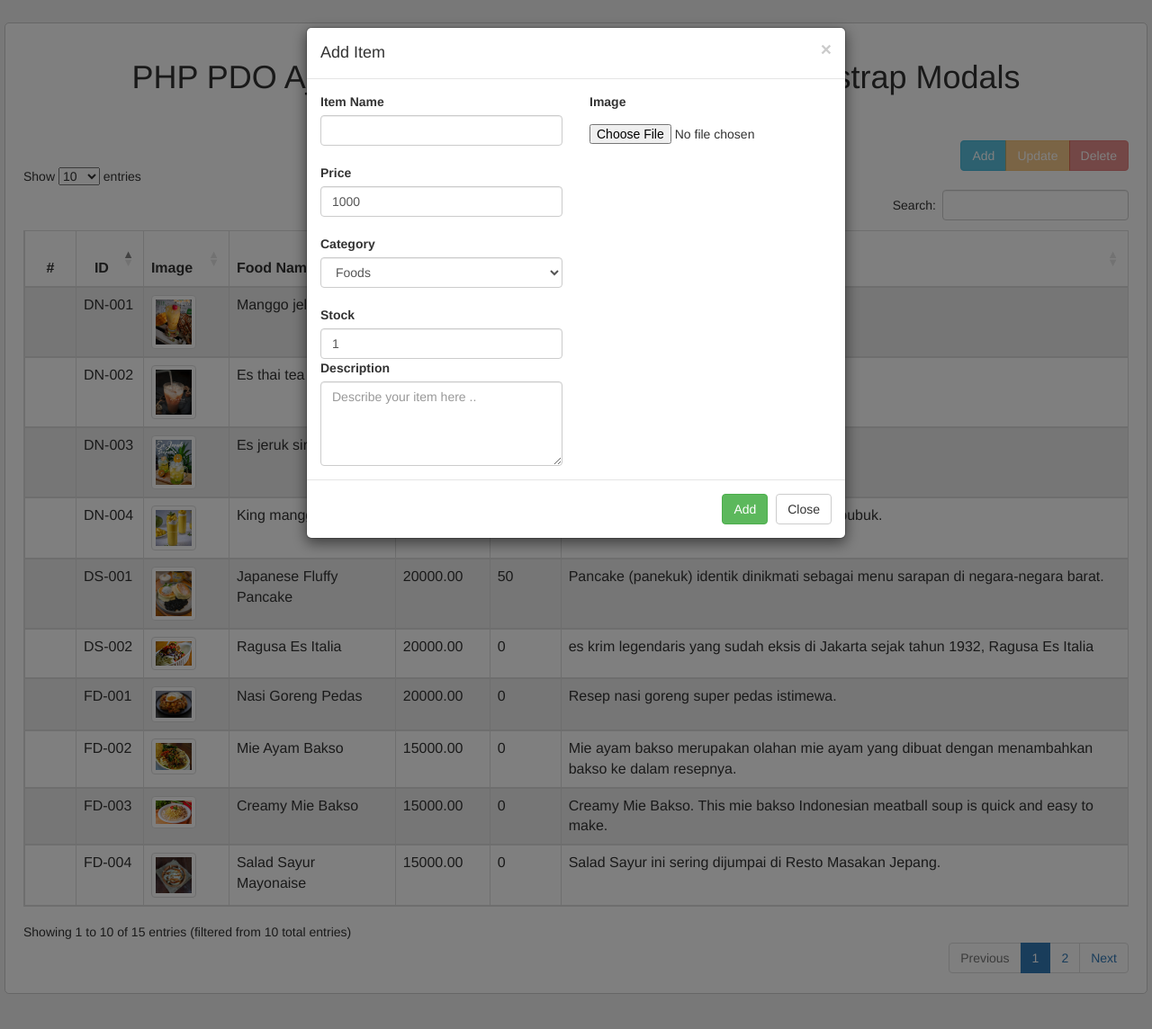
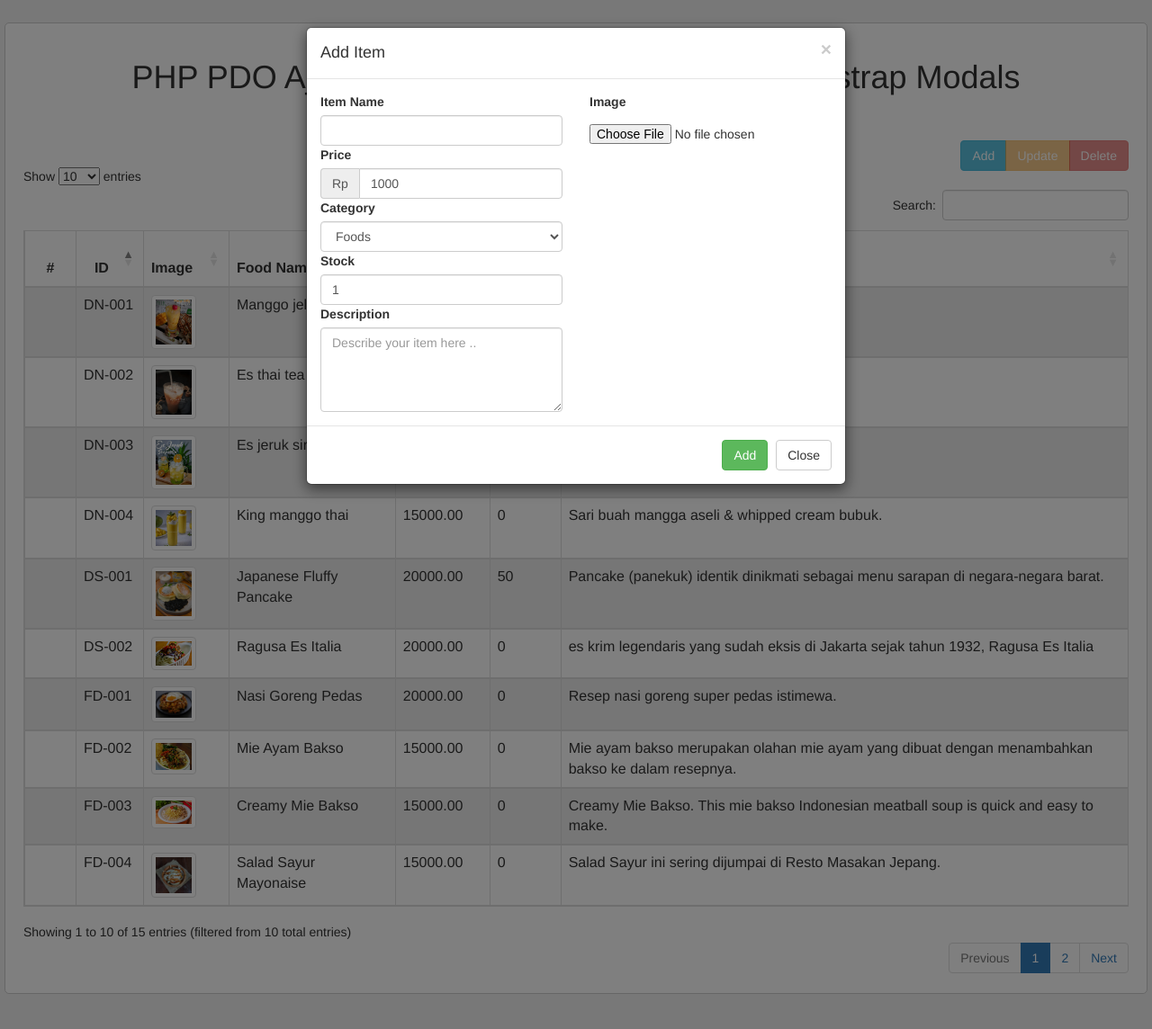
Before and after one commit to arduino-uno/class-datatables-crud, a PHP site: page / in a window 1280 px wide, after a click on "Add". Shown: the top 1144 px of the page at 90% size. Run offline with PHP 8.4, Linux system fonts and the light colour scheme; data comes from the database, SQL or seed files in the repository; data that the repository does not hold is empty; some libraries are stand-ins or nearby versions.

Commit message:
Update index.php
Update index.php

```diff
--- a/index.php
+++ b/index.php
@@ -90,13 +90,19 @@ $rows = json_decode( $rows, true );
 				<div class="modal-body">
 				    <div class="row">
 				      <div class="col-xs-6">
+								<div class="form-row">
 									<label>Item Name</label>
 									<input type="hidden" name="item_id" id="item_id" />
 									<input type="text" name="item_name" id="item_name" class="form-control" />
-								<br>
+								</div>
+								<div class="form-row">
 									<label>Price</label>
-								<input type="number" name="item_price" id="item_price" value="1000" step="500" class="form-control" />
-								<br>
+									<div class="input-group">
+	        					<span class="input-group-addon">Rp</span>
+										<input type="number" name="item_price" id="item_price" value="1000" min="0" step="0.01" data-number-to-fixed="2" data-number-stepfactor="100" class="form-control" />
+									</div>
+								</div>
+								<div class="form-row">
 									<label>Category</label>
 									<select name="item_cat" id="item_cat" class="form-control">
 										<?php
@@ -105,16 +111,22 @@ $rows = json_decode( $rows, true );
 										}
 										?>
 									</select>
-								<br>
+								</div>
+								<div class="form-row">
 									<label>Stock</label>
 									<input type="number" name="item_stock" id="item_stock" value="1" class="form-control" />
+								</div>
+								<div class="form-row">
 									<label>Description</label>
 									<textarea name="item_desc" id="item_desc" placeholder="Describe your item here .." rows="4" cols="50" class="form-control" /></textarea>
 								</div>
+							</div>
 				      <div class="col-xs-6">
+								<div class="form-row">
 									<label>Image</label>
 									<p><span id="item_uploaded_image"></span></p>
 									<p><input type="file" name="item_image" id="item_image" /></p>
+								</div>
 							</div>
 				    </div>
 					</div>
```
Lines whose indentation alone changed are shown as unchanged.
